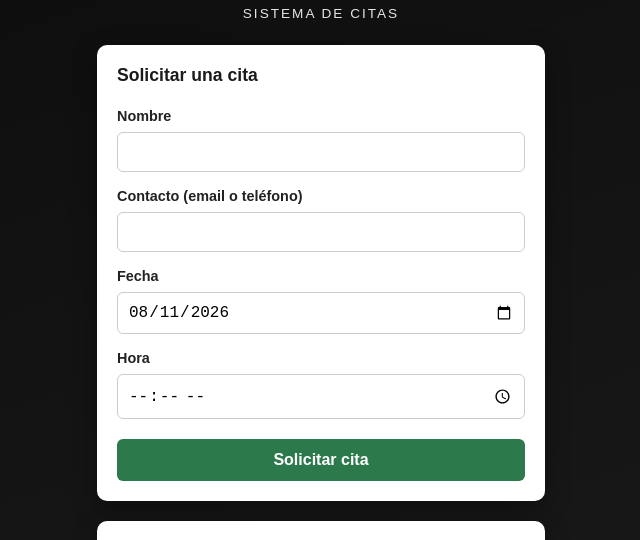
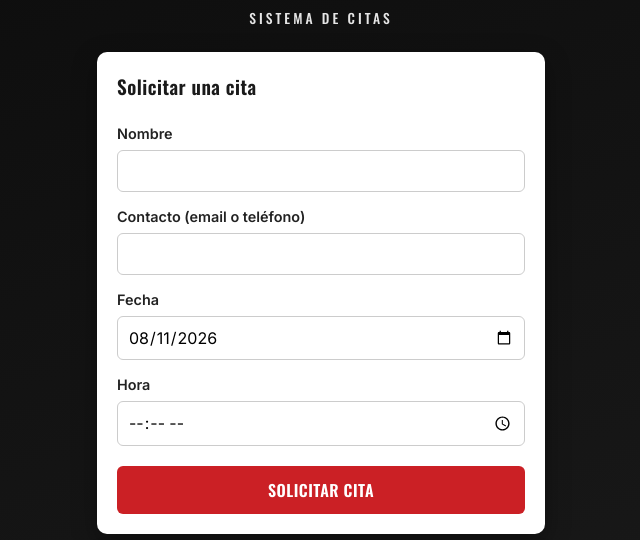
Before and after one commit to publiguapiles-ui/proyecto-citas, a website: page public/index.html in a window 1280 px wide. Shown: the part 260-800 px from the top of the page, without its empty margins (319-959 px from the left). Drawn offline with nearby package versions, Linux system fonts and the light colour scheme.

Commit message:
Mejorar tipografia (Oswald/Inter) y cambiar botones a rojo de marca (#CB2025)

```diff
--- a/public/index.html
+++ b/public/index.html
@@ -4,6 +4,12 @@
   <meta charset="UTF-8" />
   <meta name="viewport" content="width=device-width, initial-scale=1.0" />
   <title>Taller - Citas de Servicio</title>
+  <link rel="preconnect" href="https://fonts.googleapis.com" />
+  <link rel="preconnect" href="https://fonts.gstatic.com" crossorigin />
+  <link
+    href="https://fonts.googleapis.com/css2?family=Inter:wght@400;500;600&family=Oswald:wght@500;600;700&display=swap"
+    rel="stylesheet"
+  />
   <link rel="stylesheet" href="style.css" />
 </head>
 <body>
--- a/public/style.css
+++ b/public/style.css
@@ -1,10 +1,16 @@
+:root {
+  --rojo: #cb2025;
+  --rojo-oscuro: #a01a1e;
+  --verde-ok: #2c7a4b;
+}
+
 * {
   box-sizing: border-box;
 }
 
 body {
   margin: 0;
-  font-family: Arial, sans-serif;
+  font-family: "Inter", Arial, sans-serif;
   color: #222;
   background: linear-gradient(160deg, #0a0a0a 0%, #1c1c1c 100%);
   min-height: 100vh;
@@ -28,11 +34,13 @@ body {
 }
 
 .subtitulo {
+  font-family: "Oswald", "Inter", sans-serif;
+  font-weight: 500;
   color: #e5e5e5;
-  letter-spacing: 2px;
+  letter-spacing: 3px;
   text-transform: uppercase;
   font-size: 0.85rem;
-  margin-top: 4px;
+  margin-top: 6px;
 }
 
 .contenedor {
@@ -49,8 +57,11 @@ body {
 }
 
 .tarjeta h2 {
+  font-family: "Oswald", "Inter", sans-serif;
+  font-weight: 600;
+  letter-spacing: 0.5px;
   margin-top: 0;
-  font-size: 1.1rem;
+  font-size: 1.2rem;
   color: #1a1a1a;
 }
 
@@ -61,12 +72,13 @@ form {
 }
 
 label {
-  font-weight: bold;
+  font-weight: 600;
   margin-top: 8px;
   font-size: 0.9rem;
 }
 
 input {
+  font-family: inherit;
   padding: 10px;
   font-size: 1rem;
   border: 1px solid #ccc;
@@ -75,15 +87,18 @@ input {
 
 input:focus {
   outline: none;
-  border-color: #2c7a4b;
+  border-color: var(--rojo);
 }
 
 button {
+  font-family: "Oswald", "Inter", sans-serif;
   margin-top: 12px;
   padding: 12px;
   font-size: 1rem;
-  font-weight: bold;
-  background-color: #2c7a4b;
+  font-weight: 600;
+  letter-spacing: 0.5px;
+  text-transform: uppercase;
+  background-color: var(--rojo);
   color: white;
   border: none;
   border-radius: 6px;
@@ -91,7 +106,7 @@ button {
 }
 
 button:hover {
-  background-color: #235f3b;
+  background-color: var(--rojo-oscuro);
 }
 
 .resultado {
@@ -111,12 +126,12 @@ button:hover {
 
 .mensaje-ok {
   background-color: #e6f4ea;
-  border: 1px solid #2c7a4b;
+  border: 1px solid var(--verde-ok);
   color: #1a4d2e;
 }
 
 .mensaje-error {
   background-color: #fdecea;
-  border: 1px solid #c0392b;
+  border: 1px solid var(--rojo);
   color: #7a2318;
 }
```
